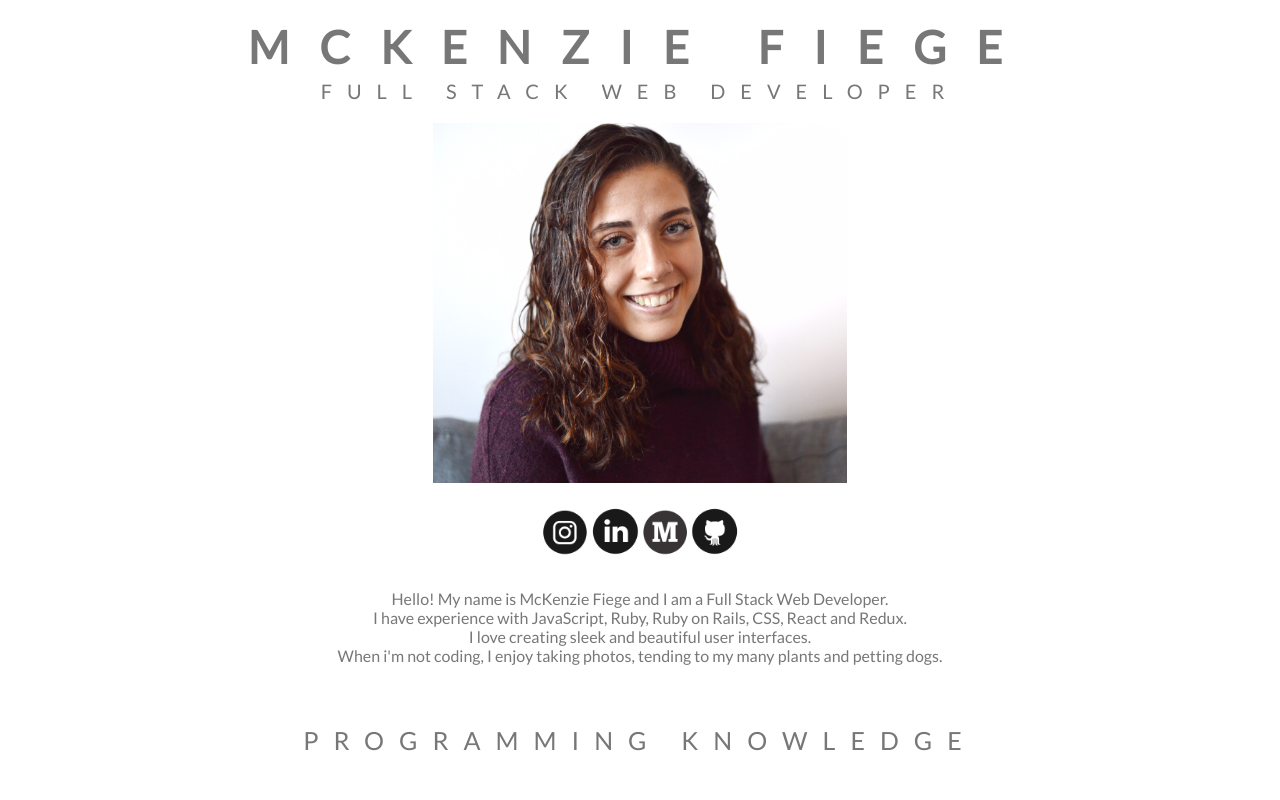
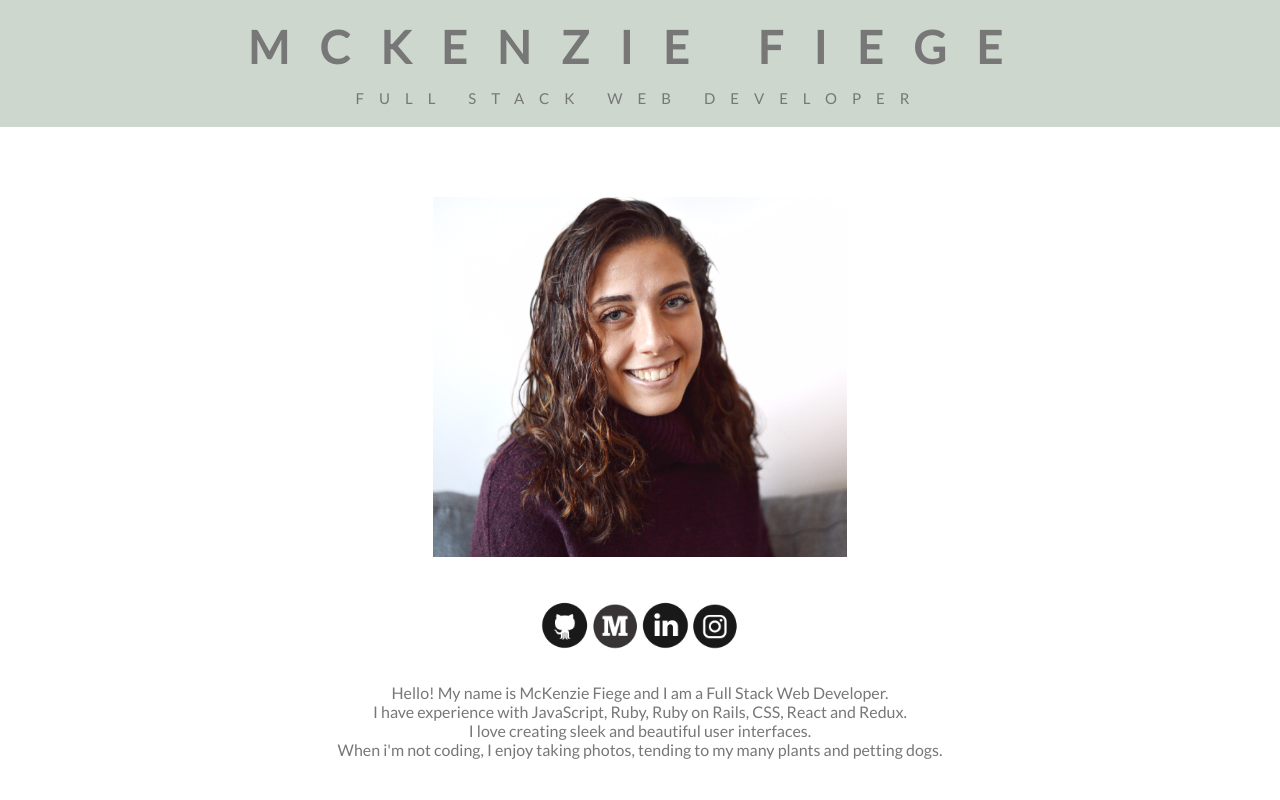
Before and after one commit to mckenziefiege/mckenziefiegeportfolio, a React (Create React App) app: page / in a window 1280 px wide. Shown: the top 800 px of the page. Built offline with nearby package versions, Linux system fonts and the light colour scheme.

Commit message:
added links to social media images, added styling to header

```diff
--- a/src/App.css
+++ b/src/App.css
@@ -7,14 +7,17 @@
 }
 
 body {
-  padding: 20px;
   font-family: 'Lato', sans-serif;
-  color: #777
+  color: #777;
 }
 
 .name-header {
   text-transform: uppercase;
   text-align: center;
+  background-color: rgba(193, 205, 193, .8);
+  padding: 10px;
+  padding-bottom: 20px;
+  margin-bottom: 30px;
 }
 
 .name-header-main {
@@ -22,11 +25,12 @@ body {
   font-size: 45px;
   letter-spacing: 30px;
   padding-bottom: 5px;
+  margin: 10px;
 }
 
 .name-header-sub {
   display: block;
-  font-size: 20px;
+  font-size: 15px;
   letter-spacing: 15px;
   font-weight: 100;
 }
@@ -37,6 +41,7 @@ body {
 
 .head-shot {
   padding: 20px;
+  margin: 20px;
 }
 
 .media-icon {
@@ -53,7 +58,7 @@ body {
 .h2-headers {
   text-transform: uppercase;
   letter-spacing: 10px;
-  font-size: 25px;
+  font-size: 30px;
   letter-spacing: 15px;
   font-weight: 100;
   text-align: center;
--- a/src/Components/AboutMe.js
+++ b/src/Components/AboutMe.js
@@ -20,10 +20,10 @@ class AboutMe extends Component {
         </div>
 
         <div>
-          <img src={Instagram} alt="Instagram" className="media-icon"/>
-          <img src={LinkedIn} alt="LinkedIn" className="media-icon"/>
-          <img src={Medium} alt="Medium Blog" className="media-icon"/>
-          <img src={GitHub} alt="GitHub" className="media-icon"/>
+          <a target="_blank" href="https://github.com/mckenziefiege"><img src={GitHub} alt="LinkedIn" className="media-icon"/></a>
+          <a target="_blank" href="https://medium.com/@mckenziefiege"><img src={Medium} alt="Medium Blog" className="media-icon"/></a>
+          <a target="_blank" href="https://www.linkedin.com/in/mckenziefiege"><img src={LinkedIn} alt="GitHub" className="media-icon"/></a>
+          <a target="_blank" href="https://www.instagram.com/mckenziefiege/"><img src={Instagram} alt="Instagram" className="media-icon"/></a>
         </div>
 
         <div className="bio">
```
